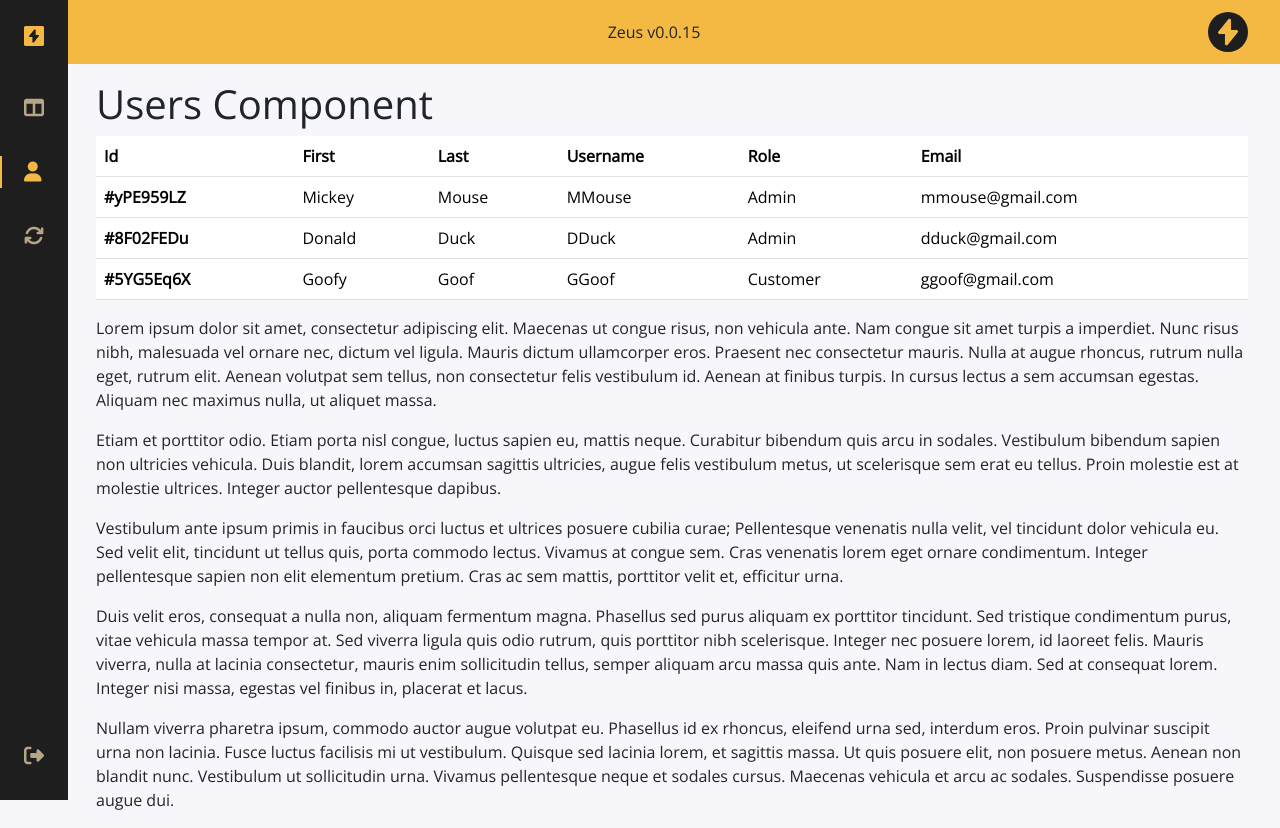
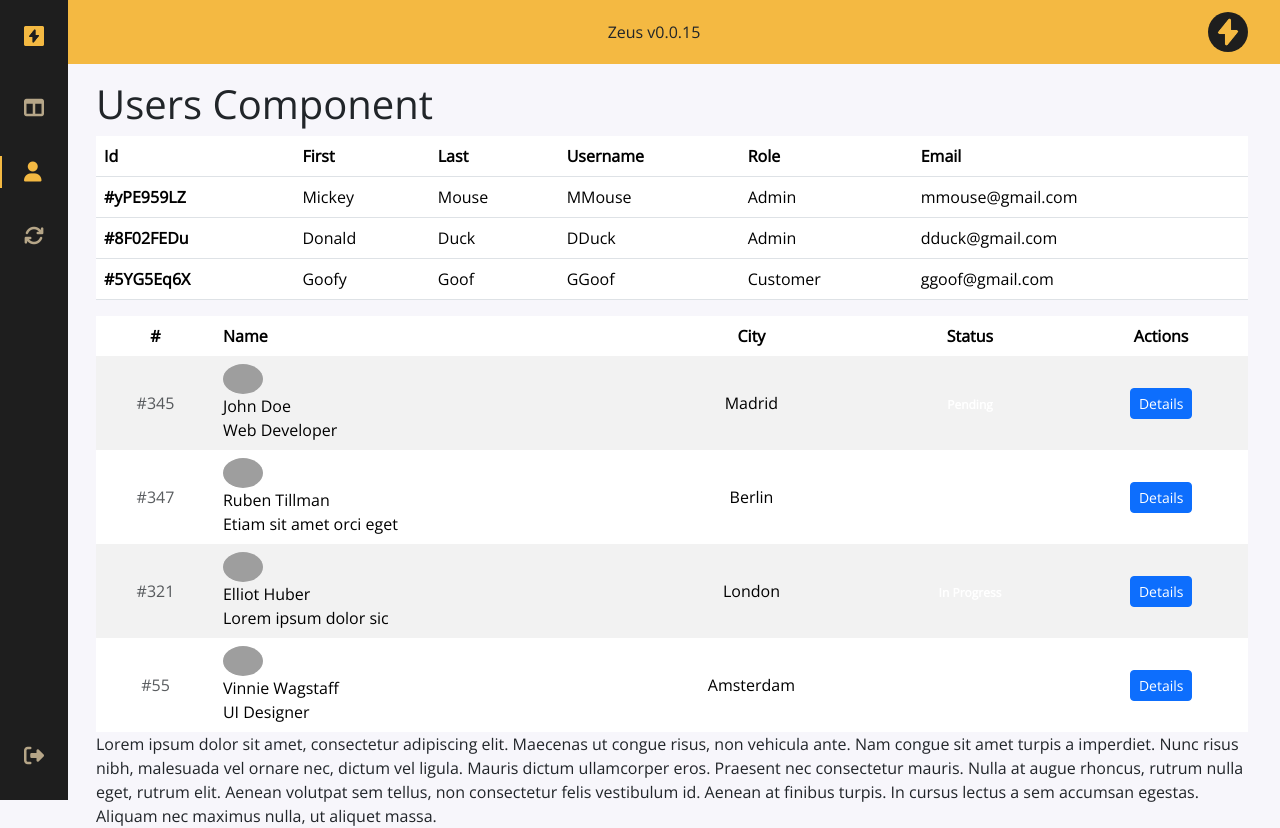
Before and after one commit to mzafram2001/zeus, an Angular app: page /users in a window 1280 px wide. Shown: the top 828 px of the page. Built offline with nearby package versions, Linux system fonts and the light colour scheme; grey boxes are pictures that could not be loaded.

Commit message:
UPDATE dashboard

```diff
--- a/src/app/dashboard/dashboard.component.css
+++ b/src/app/dashboard/dashboard.component.css
@@ -1,4 +1,4 @@
-.btn-zeus {
+.btn-zeus, .bg-zeus {
     background-color: #F4B942;
     color: #1E1E1E;
 }
@@ -8,6 +8,22 @@
     color: #1E1E1E;
 }
 
+.fa-bolt {
+    color: #F4B942;
+}
+
 .chart-container {
     padding: 1rem;
 }
+
+.caption {
+    font-size: 12px;
+}
+
+.fa-arrow-up {
+    color: #34A853;
+}
+
+.fa-arrow-down {
+    color: #EA4335;
+}
--- a/src/app/dashboard/dashboard.component.html
+++ b/src/app/dashboard/dashboard.component.html
@@ -6,8 +6,8 @@
                 <div class="card">
                     <img src="./assets/images/zeus_v0.0.15.png" class="card-img-top" alt="...">
                     <div class="card-body">
-                        <h5>⚡ Chart.js library <span class="badge bg-danger" style="margin-right: 5px;">New</span><span
-                                class="badge bg-primary">Minor</span></h5>
+                        <h5><i class="fa-solid fa-bolt"></i> Chart.js library <span class="badge bg-danger"
+                                style="margin-right: 5px;">New</span><span class="badge bg-primary">Minor</span></h5>
                         <p class="card-text">We have added the Chart.js library to create dynamic charts.
                         </p>
                         <a (click)="onChangelogButtonClick()" routerLink="/changelog" class="btn btn-zeus nav_link">
@@ -19,7 +19,7 @@
             <div class="col-md-8 mb-4">
                 <div class="card">
                     <div class="card-header">
-                        ⚡ Comparison between sales and purchases
+                        <i class="fa-solid fa-bolt"></i> Comparison between sales and purchases
                     </div>
                     <div class="chart-container">
                         <canvas id="stats" width="500" height="350">{{ chartStats }}</canvas>
@@ -31,36 +31,51 @@
             <div class="col-md-4 mb-4">
                 <div class="card">
                     <div class="card-header">
-                        Featured
+                        <i class="fa-solid fa-bolt"></i> Invoiced in the last month
                     </div>
                     <div class="card-body">
-                        <h5 class="card-title">Special title treatment</h5>
-                        <p class="card-text">Some text.</p>
-                        <a href="#" class="btn btn-primary">Go somewhere</a>
+                        <h3 class="card-title">
+                            <strong><i class="fa-solid fa-arrow-up"></i> 12.300 $</strong>
+                            <span class="caption text-right"> 82% out of 100%. Target: 15.000 $. </span>
+                        </h3>
+                        <div class="progress" role="progressbar" aria-label="Basic example" aria-valuenow="82"
+                            aria-valuemin="0" aria-valuemax="100">
+                            <div class="progress-bar bg-zeus" style="width: 82%"></div>
+                        </div>
                     </div>
                 </div>
             </div>
             <div class="col-md-4 mb-4">
                 <div class="card">
                     <div class="card-header">
-                        Featured
+                        <i class="fa-solid fa-bolt"></i> Resolved tickets in the last month
                     </div>
                     <div class="card-body">
-                        <h5 class="card-title">Special title treatment</h5>
-                        <p class="card-text">Some text.</p>
-                        <a href="#" class="btn btn-primary">Go somewhere</a>
+                        <h3 class="card-title">
+                            <strong><i class="fa-solid fa-arrow-up"></i> 236 <i class="fa-solid fa-ticket"></i></strong>
+                            <span class="caption text-right"> 97% out of 100%. Target: 100%. </span>
+                        </h3>
+                        <div class="progress" role="progressbar" aria-label="Basic example" aria-valuenow="97"
+                            aria-valuemin="0" aria-valuemax="100">
+                            <div class="progress-bar bg-zeus" style="width: 97%"></div>
+                        </div>
                     </div>
                 </div>
             </div>
             <div class="col-md-4 mb-4">
                 <div class="card">
                     <div class="card-header">
-                        Featured
+                        <i class="fa-solid fa-bolt"></i> Quantity of orders in the last month
                     </div>
                     <div class="card-body">
-                        <h5 class="card-title">Special title treatment</h5>
-                        <p class="card-text">Some text.</p>
-                        <a href="#" class="btn btn-primary">Go somewhere</a>
+                        <h3 class="card-title">
+                            <strong><i class="fa-solid fa-arrow-down"></i> 1892 <i class="fa-solid fa-box"></i></strong>
+                            <span class="caption text-right"> 63% out of 100%. Target: 3000 orders. </span>
+                        </h3>
+                        <div class="progress" role="progressbar" aria-label="Basic example" aria-valuenow="63"
+                            aria-valuemin="0" aria-valuemax="100">
+                            <div class="progress-bar bg-zeus" style="width: 63%"></div>
+                        </div>
                     </div>
                 </div>
             </div>
--- a/src/app/users/users.component.html
+++ b/src/app/users/users.component.html
@@ -36,6 +36,124 @@
                     <td>GGoof</td>
                     <td>Customer</td>
                     <td>ggoof&#64;gmail.com</td>
+                </tr>
+            </tbody>
+        </table>
+        <div class="table-responsive">
+            <table class="align-middle mb-0 table table-borderless table-striped table-hover">
+                <thead>
+                    <tr>
+                        <th class="text-center">#</th>
+                        <th>Name</th>
+                        <th class="text-center">City</th>
+                        <th class="text-center">Status</th>
+                        <th class="text-center">Actions</th>
+                    </tr>
+                </thead>
+                <tbody>
+                    <tr>
+                        <td class="text-center text-muted">#345</td>
+                        <td>
+                            <div class="widget-content p-0">
+                                <div class="widget-content-wrapper">
+                                    <div class="widget-content-left mr-3">
+                                        <div class="widget-content-left">
+                                            <img width="40" class="rounded-circle" src="assets/images/avatars/4.jpg"
+                                                alt="">
+                                        </div>
+                                    </div>
+                                    <div class="widget-content-left flex2">
+                                        <div class="widget-heading">John Doe</div>
+                                        <div class="widget-subheading opacity-7">Web Developer</div>
+                                    </div>
+                                </div>
+                            </div>
+                        </td>
+                        <td class="text-center">Madrid</td>
+                        <td class="text-center">
+                            <div class="badge badge-warning">Pending</div>
+                        </td>
+                        <td class="text-center">
+                            <button type="button" id="PopoverCustomT-1" class="btn btn-primary btn-sm">Details</button>
+                        </td>
+                    </tr>
+                    <tr>
+                        <td class="text-center text-muted">#347</td>
+                        <td>
+                            <div class="widget-content p-0">
+                                <div class="widget-content-wrapper">
+                                    <div class="widget-content-left mr-3">
+                                        <div class="widget-content-left">
+                                            <img width="40" class="rounded-circle" src="assets/images/avatars/3.jpg"
+                                                alt="">
+                                        </div>
+                                    </div>
+                                    <div class="widget-content-left flex2">
+                                        <div class="widget-heading">Ruben Tillman</div>
+                                        <div class="widget-subheading opacity-7">Etiam sit amet orci eget</div>
+                                    </div>
+                                </div>
+                            </div>
+                        </td>
+                        <td class="text-center">Berlin</td>
+                        <td class="text-center">
+                            <div class="badge badge-success">Completed</div>
+                        </td>
+                        <td class="text-center">
+                            <button type="button" id="PopoverCustomT-2" class="btn btn-primary btn-sm">Details</button>
+                        </td>
+                    </tr>
+                    <tr>
+                        <td class="text-center text-muted">#321</td>
+                        <td>
+                            <div class="widget-content p-0">
+                                <div class="widget-content-wrapper">
+                                    <div class="widget-content-left mr-3">
+                                        <div class="widget-content-left">
+                                            <img width="40" class="rounded-circle" src="assets/images/avatars/2.jpg"
+                                                alt="">
+                                        </div>
+                                    </div>
+                                    <div class="widget-content-left flex2">
+                                        <div class="widget-heading">Elliot Huber</div>
+                                        <div class="widget-subheading opacity-7">Lorem ipsum dolor sic</div>
+                                    </div>
+                                </div>
+                            </div>
+                        </td>
+                        <td class="text-center">London</td>
+                        <td class="text-center">
+                            <div class="badge badge-danger">In Progress</div>
+                        </td>
+                        <td class="text-center">
+                            <button type="button" id="PopoverCustomT-3" class="btn btn-primary btn-sm">Details</button>
+                        </td>
+                    </tr>
+                    <tr>
+                        <td class="text-center text-muted">#55</td>
+                        <td>
+                            <div class="widget-content p-0">
+                                <div class="widget-content-wrapper">
+                                    <div class="widget-content-left mr-3">
+                                        <div class="widget-content-left">
+                                            <img width="40" class="rounded-circle" src="assets/images/avatars/1.jpg"
+                                                alt="">
+                                        </div>
+                                    </div>
+                                    <div class="widget-content-left flex2">
+                                        <div class="widget-heading">Vinnie Wagstaff</div>
+                                        <div class="widget-subheading opacity-7">UI Designer</div>
+                                    </div>
+                                </div>
+                            </div>
+                        </td>
+                        <td class="text-center">Amsterdam</td>
+                        <td class="text-center">
+                            <div class="badge badge-info">On Hold</div>
+                        </td>
+                        <td class="text-center">
+                            <button type="button" id="PopoverCustomT-4" class="btn btn-primary btn-sm">Details</button>
+                        </td>
                     </tr>
                 </tbody>
             </table>
```
Also changed, not shown: src/app/changelog/changelog.component.html (+14 -14 lines). Lines whose indentation alone changed are shown as unchanged.
